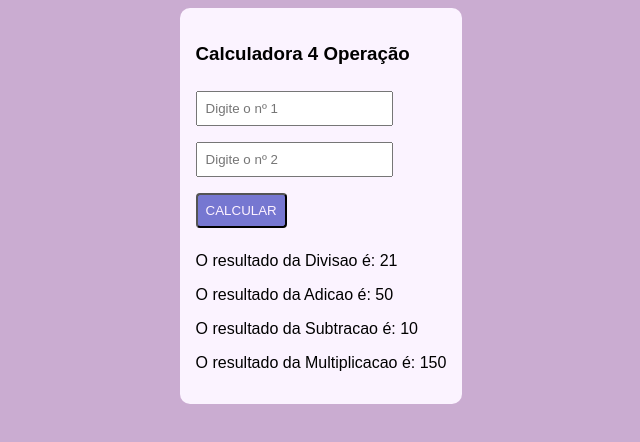
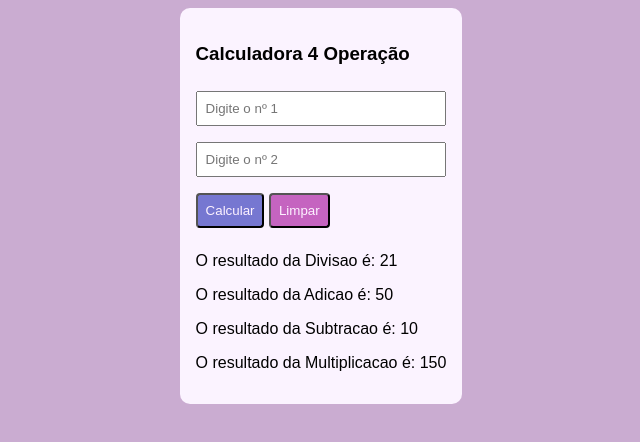
Before and after one commit to Yukari16/2ds_leoncio, a plain HTML site: page index.html in a window 1280 px wide. Shown: the whole page, without its empty margins (327-967 px from the left). Drawn offline with Linux system fonts and the light colour scheme.

Commit message:
botão de limpar

```diff
--- a/calculadora/CSS/estilo.css
+++ b/calculadora/CSS/estilo.css
@@ -14,15 +14,30 @@ body {
     padding: 16px;
     border-radius: 10px;
 }
+
+.inputs{
+    display: flex;
+    flex-direction: column;
+}
+
+
 input{
     margin: 8px 0;
     padding: 8px;
     outline: none;
 }
-#btn-calcular{
+#btn-Calcular{
     background-color: rgb(118, 119, 209);
     color:#fdf2ff;
     padding: 8px;
     border-radius: 4px;
     outline: none;
 }
+
+#btn-Limpar{
+    background-color: rgb(197, 100, 192);
+    color:#fdf2ff;
+    padding: 8px;
+    border-radius: 4px;
+    outline: none;
+}
--- a/calculadora/js/script.js
+++ b/calculadora/js/script.js
@@ -3,12 +3,18 @@
 const numero1 = document.querySelector ('#numero1')
 const numero2 = document.querySelector ('#numero2')
 const btnCalcular = document.querySelector ('#btn-calcular')
+const btnLimpar = document.querySelector ('#btn-limpar')
 const resultado = document.querySelector ('.resultado')
 const divisao = document.querySelector ('.divisao')
 const adicao = document.querySelector ('.adicao')
 const subtracao = document.querySelector ('.subtracao')
 const multiplicacao = document.querySelector ('.multiplicacao')
 //Criação a Função Calcular
+
+function botao(){
+
+}
+
 function calcular(){
     const n1 = Number(numero1.value)
     const n2 = Number(numero2.value)
@@ -22,7 +28,7 @@ function calcular(){
         subtracao.innerHTML = sub
         //alert(subtracao)
 
-        const mul = `O Resultado da Multiplicação ${n1} * ${n2} = ${n1*n2}`
+        const mul = `O Resultado da Multiplicação ${n1} x ${n2} = ${n1*n2}`
         multiplicacao.innerHTML = mul
         //alert(multipliacacao)
 
--- a/index.html
+++ b/index.html
@@ -10,9 +10,15 @@
     <div class="app">
         <h3>Calculadora 4 Operação</h3>
         <form class="formulario">
-            <input type="number" id="numero1" placeholder="Digite o nº 1"><br>
-            <input type="number" id="numero2" placeholder="Digite o nº 2"><br>
-            <input type="submit" id="btn-calcular" value="CALCULAR">
+            <div class="inputs">
+             <input type="number" id="numero1" placeholder="Digite o nº 1">
+             <input type="number" id="numero2" placeholder="Digite o nº 2">
+            </div>
+
+           <div class="botoes">
+            <input type="submit" id="btn-Calcular" value="Calcular">
+            <input type="submit" id="btn-Limpar" value="Limpar">
+           </div>
 
         </form>
         <!-- INICIO DA EXIBIÇÃO -->
```
